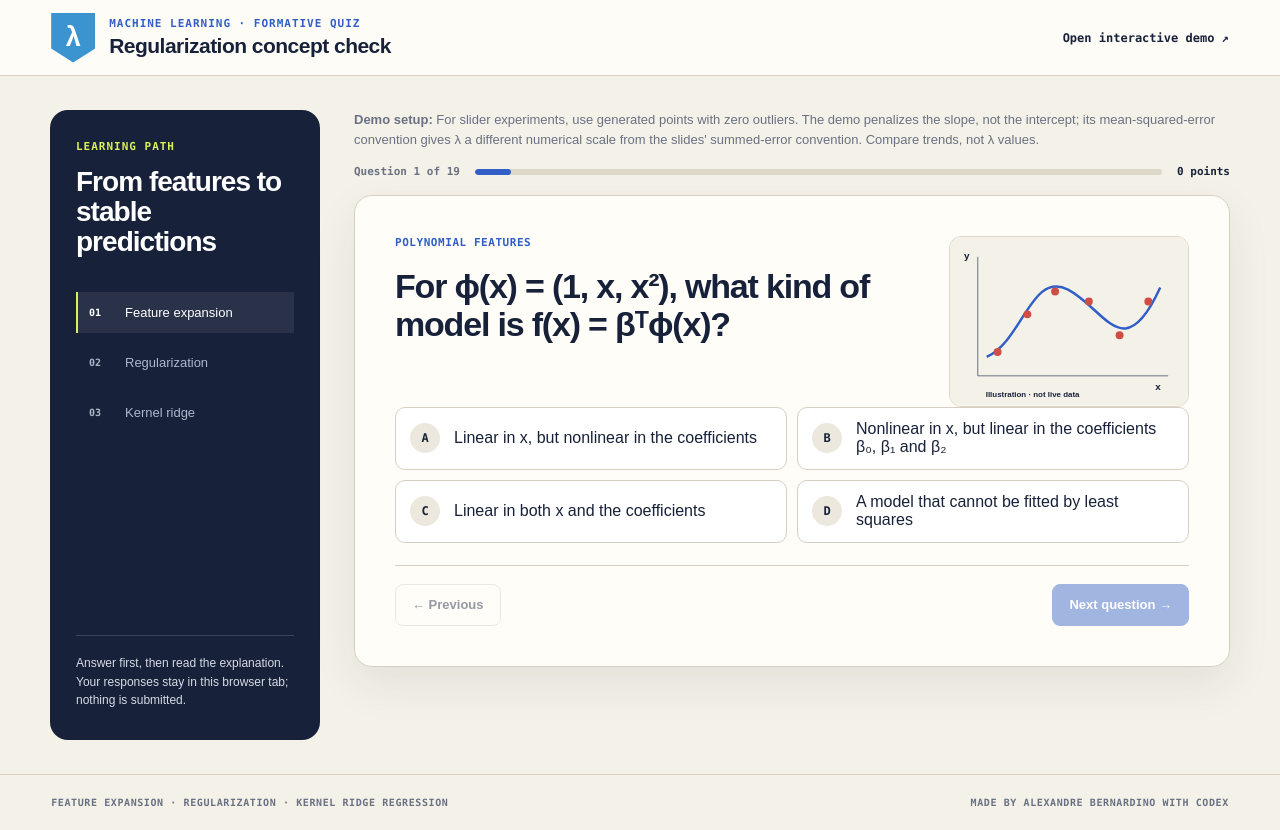
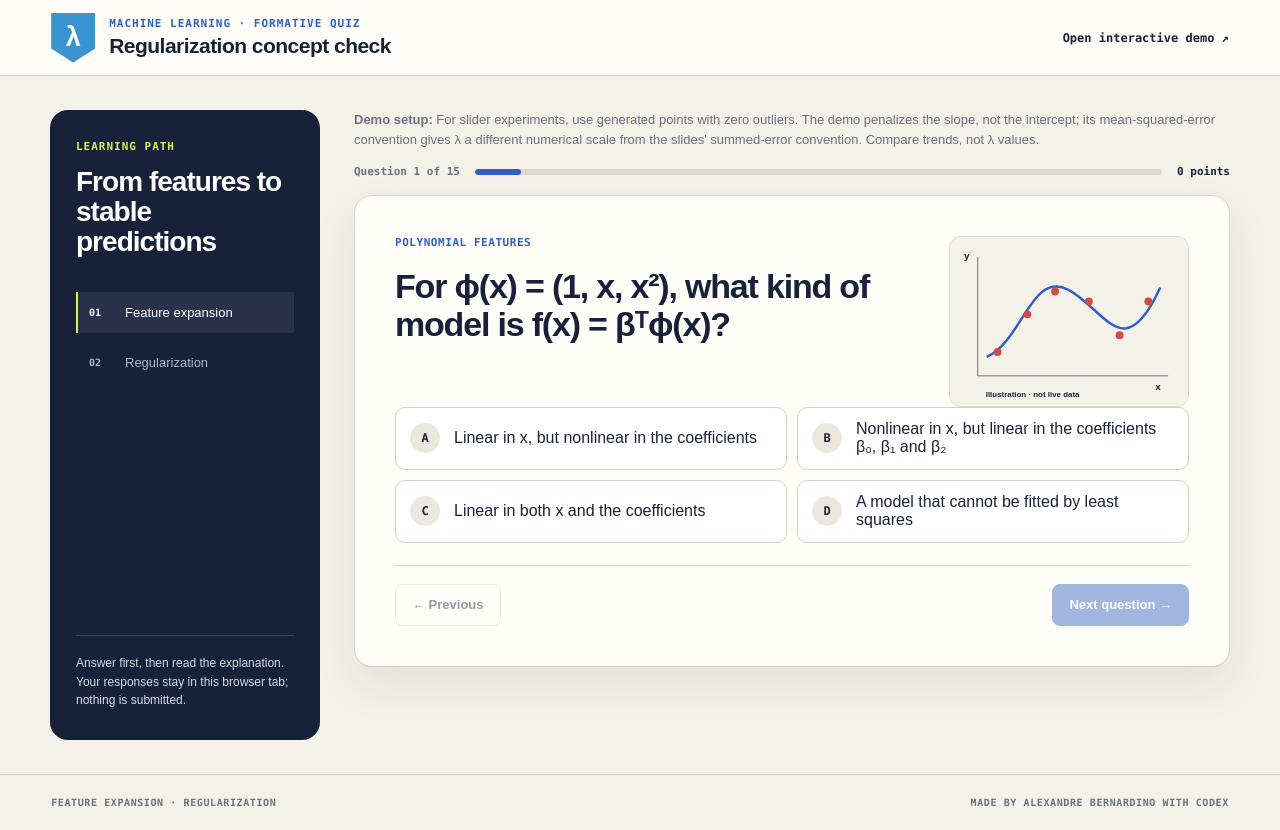
Before and after one commit to alexbernardino/regularization-quiz, a website with bundled scripts: page index.html in a window 1280 px wide. Built offline with nearby package versions, Linux system fonts and the light colour scheme.

Commit message:
Remove kernel questions from regularization quiz

```diff
--- a/index.html
+++ b/index.html
@@ -4,7 +4,7 @@
     <meta charset="utf-8">
     <meta name="viewport" content="width=device-width, initial-scale=1">
     <meta name="theme-color" content="#f4f1e8">
-    <meta name="description" content="A formative machine-learning quiz on feature expansion, ridge and lasso regularization, and kernel ridge regression.">
+    <meta name="description" content="A formative machine-learning quiz on feature expansion, ridge and lasso regularization.">
     <title>Regularization concept check · Machine Learning</title>
     <link rel="icon" href="./favicon.svg" type="image/svg+xml">
     <link rel="stylesheet" href="./styles.css">
@@ -24,7 +24,7 @@
       <main id="quiz-root"></main>
 
       <footer class="site-footer">
-        <span>Feature expansion · regularization · kernel ridge regression</span>
+        <span>Feature expansion · regularization</span>
         <span>Made by Alexandre Bernardino with Codex</span>
       </footer>
     </div>
--- a/questions.js
+++ b/questions.js
@@ -215,65 +215,5 @@ export const questions = [
     explanation: "Shrinking a flexible or unstable fit can make estimates less sensitive to training-sample fluctuations. This variance reduction may outweigh added bias, but the optimal strength depends on the data.",
     activity: "With few, noisy training points and no outliers, compare repeated training resamples at L2 = 0 and at a moderate L2 strength.",
     demo: true
-  },
-  {
-    section: "Kernel ridge",
-    category: "Gram matrix",
-    prompt: "What is the n × n Gram matrix for n training inputs x₁, …, xₙ?",
-    options: [
-      "Kᵢⱼ = yᵢyⱼ",
-      "Kᵢⱼ = xᵢ − xⱼ",
-      "Kᵢⱼ = k(xᵢ, xⱼ), with K positive semidefinite for a valid kernel",
-      "Kᵢⱼ = the test error of model i on point j"
-    ],
-    answer: 2,
-    explanation: "Each entry is a pairwise kernel evaluation between training inputs. A valid kernel gives a symmetric, positive-semidefinite Gram matrix; its size depends on the number of training examples.",
-    activity: "For three training inputs, write the 3 × 3 matrix of pairwise kernel evaluations and identify its diagonal.",
-    demo: false
-  },
-  {
-    section: "Kernel ridge",
-    category: "Gaussian similarities",
-    prompt: "How does a Gaussian-kernel expansion differ from the earlier fixed-centre Gaussian RBF example?",
-    options: [
-      "A Gaussian kernel has no bandwidth",
-      "KRR uses similarities to training points; an RBF model can use a separate chosen set of centres",
-      "The Gaussian kernel is linear in the original input x",
-      "RBF weights cannot be fitted from data"
-    ],
-    answer: 1,
-    explanation: "The KRR predictor is a weighted sum of kernels centred at training inputs. The earlier RBF model may instead use p manually chosen, grid-based or clustered centres; both use Gaussian-shaped similarities.",
-    activity: "With n = 20 observations and p = 5 chosen RBF centres, compare the dimensions of the two design matrices.",
-    demo: false
-  },
-  {
-    section: "Kernel ridge",
-    category: "KRR coefficients",
-    prompt: "For ‖y − Kβ‖₂² + λβᵀKβ, which is the standard KRR coefficient solution when λ > 0?",
-    options: [
-      "β = (K + λI)⁻¹y",
-      "β = (KᵀK + λI)⁻¹Kᵀy",
-      "β = K⁻¹y for every λ",
-      "β = (XᵀX + λI)⁻¹Xᵀy"
-    ],
-    answer: 0,
-    explanation: "The KRR/RKHS penalty is βᵀKβ, giving the canonical solution (K + λI)⁻¹y. The tempting KᵀK formula instead penalizes ‖β‖₂². If K is singular, the canonical vector is a minimizer, though coefficient vectors need not be unique.",
-    activity: "Compare the penalties βᵀKβ and βᵀβ. Which normal equation does each lead to?",
-    demo: false
-  },
-  {
-    section: "Kernel ridge",
-    category: "Prediction",
-    prompt: "After KRR is trained, how do we predict for a new input x?",
-    options: [
-      "Use the new point's unknown target as a feature",
-      "Use only the nearest training target",
-      "Invert a new (n + 1) × (n + 1) matrix for every prediction",
-      "Compute Σᵢ βᵢ k(x, xᵢ) using similarities to the training inputs"
-    ],
-    answer: 3,
-    explanation: "The learned β coefficients are fixed after training. At a new input x, evaluate its kernel similarity to each training input and take their weighted sum. No target value for x is needed.",
-    activity: "For two training inputs, write ŷ(x) = β₁k(x,x₁) + β₂k(x,x₂). What changes when x changes?",
-    demo: false
   }
 ];
--- a/quiz.js
+++ b/quiz.js
@@ -2,7 +2,7 @@ import { questions } from "./questions.js";
 
 const root = document.querySelector("#quiz-root");
 const demoUrl = "https://alexbernardino.github.io/regression-interactive/";
-const sections = ["Feature expansion", "Regularization", "Kernel ridge"];
+const sections = ["Feature expansion", "Regularization"];
 let answers = Array(questions.length).fill(null);
 let current = 0;
 let finished = false;
@@ -26,7 +26,6 @@ function visual(section) {
       <text x="207" y="154">x</text><text x="14" y="22">y</text><text x="36" y="161" class="visual-caption">Illustration · not live data</text>
     </svg>`;
   }
-  if (section === "Regularization") {
   return `<svg class="mini-visual" viewBox="0 0 240 170" role="img" aria-label="Schematic coefficient-space contours and regularization boundaries">
     <rect width="240" height="170" fill="#f4f1e8"/><path d="M25 86H221M118 18V145" fill="none" stroke="#697183"/>
     <ellipse cx="151" cy="65" rx="54" ry="25" transform="rotate(-31 151 65)" fill="none" stroke="#cf4d45" stroke-width="1.5"/>
@@ -35,15 +34,6 @@ function visual(section) {
     <path d="M118 36L168 86L118 136L68 86Z" fill="none" stroke="#178464" stroke-width="2"/>
     <circle cx="151" cy="65" r="3.5" fill="#cf4d45"/><text x="198" y="101">β₁</text><text x="121" y="19">β₂</text>
     <text x="37" y="161" class="visual-caption">Coefficient-space sketch</text>
-    </svg>`;
-  }
-  return `<svg class="mini-visual" viewBox="0 0 240 170" role="img" aria-label="A new input compared with three training inputs using kernel similarities">
-    <rect width="240" height="170" fill="#f4f1e8"/>
-    <path d="M48 115L119 52M119 52L187 97M48 115L187 97" stroke="#aeb7c9" stroke-dasharray="4 4"/>
-    <path d="M119 52L122 118" stroke="#315fc7" stroke-width="2" stroke-dasharray="4 3"/>
-    <circle cx="48" cy="115" r="8" fill="#cf4d45"/><circle cx="119" cy="52" r="8" fill="#cf4d45"/><circle cx="187" cy="97" r="8" fill="#cf4d45"/><circle cx="122" cy="118" r="8" fill="#315fc7"/>
-    <text x="30" y="137">x₁</text><text x="102" y="35">x₂</text><text x="184" y="121">x₃</text><text x="127" y="137">x</text>
-    <text x="35" y="160" class="visual-caption">Similarity to training inputs</text>
   </svg>`;
 }
 
```
Also changed, not shown: tests/quiz.test.mjs (+5 -11 lines), README.md. Lines whose indentation alone changed are shown as unchanged.
